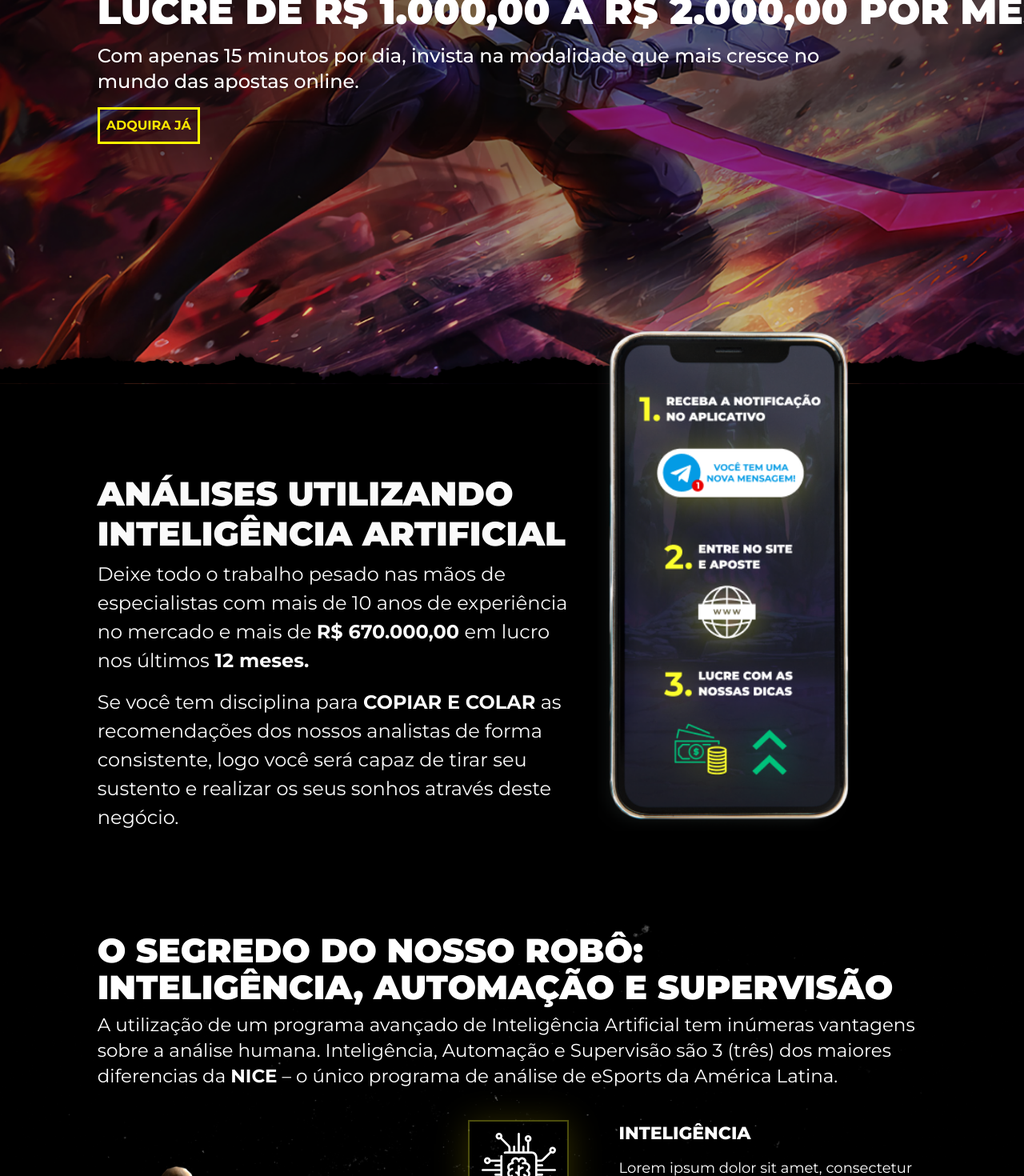
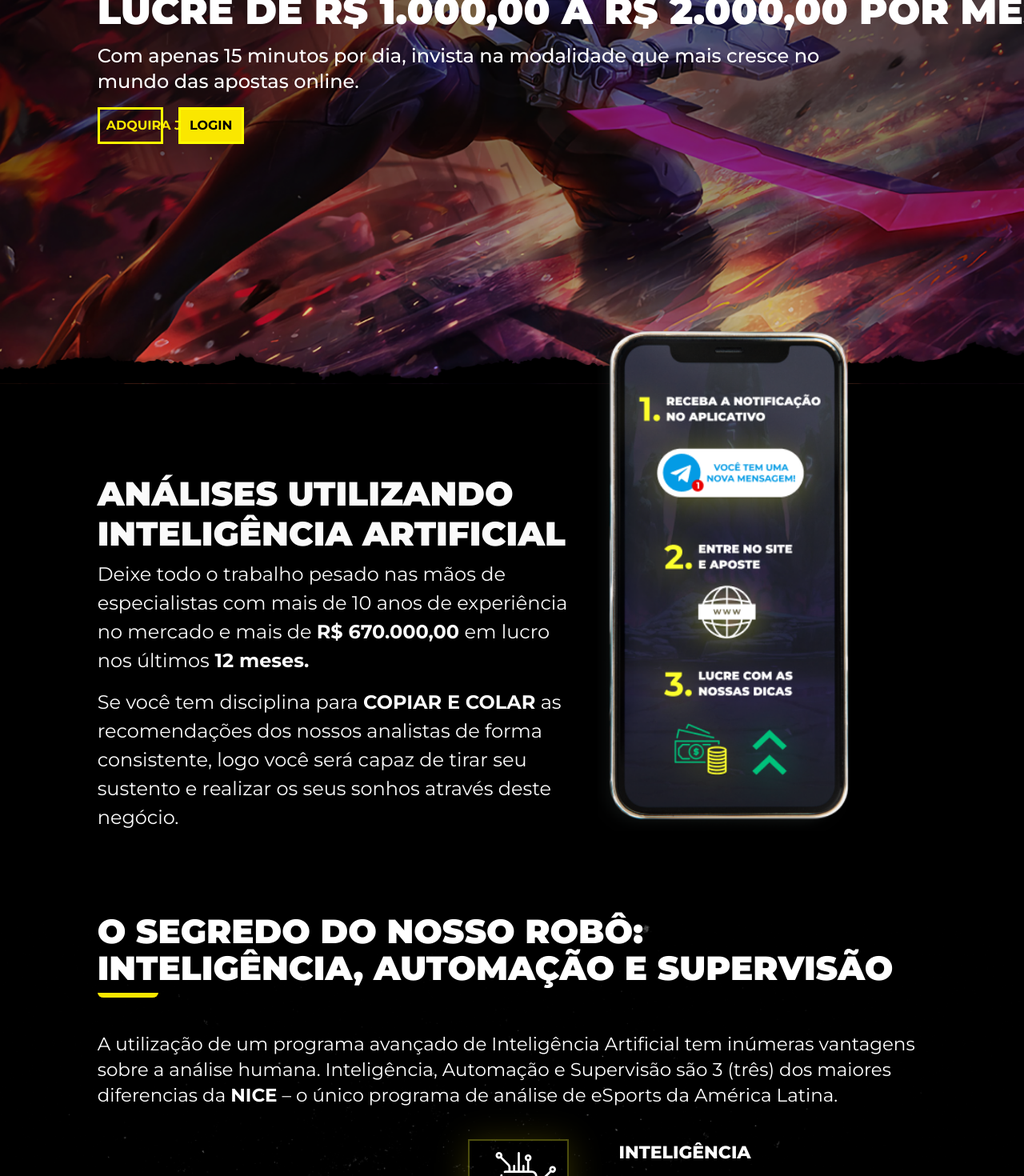
Before and after one commit to SandroSena/projeto-betclub, a React (Create React App) app: page / in a window 1280 px wide. Shown: the part 320-1790 px from the top of the page at 80% size. Built offline with nearby package versions, Linux system fonts and the light colour scheme.

Commit message:
underlines

```diff
--- a/src/components/Approval.js
+++ b/src/components/Approval.js
@@ -78,13 +78,22 @@ const Results = () => {
       font-size: 0.8rem;
     }
   `;
+  const Underline = styled.span`
+    text-decoration: none;
+    border-bottom: 6px solid #fae700;
+    padding-bottom: 5px;
+    border-radius: 10%;
+    cursor: pointer;
+  `;
   return (
     <Container className='p-0 pt-5' fluid>
-      <div id='approval'/>
+      <div id='approval' />
 
       <Background>
         <Col md={{ offset: 4, span: 4 }} className='pt-5'>
-          <CTASuperTitle>QUEM JÁ FAZ PARTE DO CLUBE APROVA</CTASuperTitle>
+          <CTASuperTitle>
+            QUEM JÁ FAZ PARTE DO CLU<Underline>BE </Underline>APROVA
+          </CTASuperTitle>
         </Col>
         <Row className='d-flex pt-5 justify-content-center w-100'>
           <Carousel
--- a/src/components/Bonus.js
+++ b/src/components/Bonus.js
@@ -156,6 +156,14 @@ const Bonus = () => {
     align-items: flex-start;
     flex-wrap: wrap;
   `;
+
+  const Underline = styled.span`
+    text-decoration: none;
+    border-bottom: 6px solid #fae700;
+    padding-bottom: 5px;
+    border-radius: 10%;
+    cursor: pointer;
+  `;
   return (
     <Container className='p-0' fluid>
       <Background>
@@ -163,7 +171,7 @@ const Bonus = () => {
           <Col md={{ offset: 1, span: 10 }}>
             <CTASuperTitle>
               IDEAL PARA QUEM ESTÁ COMEÇANDO
-              <br /> E NÃO QUER FICAR PARA TRÁS
+              <br /> <Underline>E N</Underline>ÃO QUER FICAR PARA TRÁS
             </CTASuperTitle>
           </Col>
           <Col className='h-75' xs={12} md={{ span: 5, offset: 1 }}>
@@ -200,7 +208,9 @@ const Bonus = () => {
           </Col>
           <Col xs={12} md={{ span: 5 }}>
             <BonusContainer>
-              <CTATitle className='pb-5'>BÔNUS: CURSO INTRODUTÓRIO</CTATitle>
+              <CTATitle className='pb-5'>
+                <Underline>BÔNUS</Underline>: CURSO INTRODUTÓRIO
+              </CTATitle>
               <CTAText>
                 40 rápidos minutos que vão te permitir entender os conceitos
                 chaves do negócio, além de pontos importantes para garantir seu
--- a/src/components/CallToAction.js
+++ b/src/components/CallToAction.js
@@ -80,6 +80,27 @@ const CallToAction = () => {
     padding: 0.5rem;
     font-weight: bold;
     cursor: pointer;
+    width: 45%;
+    text-align: center;
+    white-space: nowrap;
+
+    @media (max-width: 767px) {
+      margin-left: auto;
+      margin-right: auto;
+    }
+  `;
+
+  const LoginButton = styled.a`
+    background-color: rgb(250, 231, 0);
+    color: rgba(1, 1, 1, 1) !important;
+    border: 3px solid yellow;
+    text-transform: uppercase;
+    padding: 0.5rem;
+    font-weight: bold;
+    cursor: pointer;
+    width: 45%;
+    text-align: center;
+    white-space: nowrap;
 
     @media (max-width: 767px) {
       margin-left: auto;
@@ -121,11 +142,12 @@ const CallToAction = () => {
             </CTAText>
           </Col>
           <Col
-            className='d-flex justify-xs-content-center'
-            md={{ span: 3, offset: 1 }}
+            className='d-flex justify-content-between justify-xs-content-center'
+            md={{ span: 2, offset: 1 }}
             xs={12}
           >
             <Button href='#info-container'>Adquira Já</Button>
+            <LoginButton href='#info-container'>Login</LoginButton>
           </Col>
         </Container>
       </Background>
--- a/src/components/EsportsFuture.js
+++ b/src/components/EsportsFuture.js
@@ -79,7 +79,13 @@ const EsportsFuture = () => {
       display: none;
     }
   `;
-
+  const Underline = styled.span`
+    text-decoration: none;
+    border-bottom: 6px solid #fae700;
+    padding-bottom: 5px;
+    border-radius: 10%;
+    cursor: pointer;
+  `;
   return (
     <Background>
       <Container className='p-0' fluid>
@@ -87,7 +93,7 @@ const EsportsFuture = () => {
           <Col md={{ span: 5, offset: 2 }} xs={{ span: 10, offset: 1 }}>
             <div className='mb-5 mt-5'>
               <EsportsFutureTitle>
-                E-SPORTS: O FUTURO DAS APOSTAS ONLINE
+                E-SPORTS: O FUTURO DAS APOS<Underline>TAS</Underline> ONLINE
               </EsportsFutureTitle>
               <EsportsFutureText>
                 Com mais de 90% dos campeonatos de Futebol cancelados, surgiu
--- a/src/components/FAQ.js
+++ b/src/components/FAQ.js
@@ -94,6 +94,13 @@ const FAQ = () => {
     line-height: 20px;
 
     color: #ffffff;
+  `;
+  const Underline = styled.span`
+    text-decoration: none;
+    border-bottom: 6px solid #fae700;
+    padding-bottom: 5px;
+    border-radius: 10%;
+    cursor: pointer;
   `;
 
   const questionsData = [
@@ -233,7 +240,9 @@ const FAQ = () => {
 
       <Background>
         <Col md={{ offset: 1, span: 11 }} className='pt-5'>
-          <CTASuperTitle className='pb-5'>Perguntas Frequentes</CTASuperTitle>
+          <CTASuperTitle className='pb-5'>
+            <Underline>Per</Underline>guntas Frequentes
+          </CTASuperTitle>
           <QuestionsContainer className='pt-3'>
             {questionsData.map(question => {
               return (
--- a/src/components/Founder.js
+++ b/src/components/Founder.js
@@ -103,6 +103,13 @@ const Founder = () => {
     display: flex;
     flex-flow: row wrap;
   `;
+  const Underline = styled.span`
+    text-decoration: none;
+    border-bottom: 6px solid #fae700;
+    padding-bottom: 5px;
+    border-radius: 10%;
+    cursor: pointer;
+  `;
 
   return (
     <Container className='p-0 pt-5' fluid>
@@ -131,7 +138,7 @@ const Founder = () => {
           <RowContainer>
             <FounderTitle className='pb-5'>
               Conheça o idealizador <br />
-              do betclub
+              <Underline>do </Underline>betclub
             </FounderTitle>
             <FounderText>
               Juliano Fontes é o maior especialista em Apostas Esportivas do
--- a/src/components/RegisterTodayOnClub.js
+++ b/src/components/RegisterTodayOnClub.js
@@ -132,6 +132,13 @@ const RegisterTodayOnClub = () => {
     }
   `;
 
+  const Underline = styled.span`
+    text-decoration: none;
+    border-bottom: 6px solid #fae700;
+    padding-bottom: 5px;
+    border-radius: 10%;
+    cursor: pointer;
+  `;
   return (
     <Background>
       <Container className='p-0' fluid>
@@ -141,7 +148,8 @@ const RegisterTodayOnClub = () => {
           className='pt-5'
         >
           <RegisterTodayTitle>
-            INSCREVA-SE HOJE NO CLUB E GANHE BÔNUS EXCLUSIVOS
+            INSCREVA-SE HOJE NO CLUB E <Underline>GAN</Underline>HE BÔNUS
+            EXCLUSIVOS
           </RegisterTodayTitle>
         </Col>
         <Col
--- a/src/components/Results.js
+++ b/src/components/Results.js
@@ -47,13 +47,19 @@ const Results = () => {
   const ImgWrapper = styled.div`
     object-fit: scale-down;
   `;
-
+  const Underline = styled.span`
+    text-decoration: none;
+    border-bottom: 6px solid #fae700;
+    padding-bottom: 5px;
+    border-radius: 10%;
+    cursor: pointer;
+  `;
   return (
     <Container className='p-0 pt-5' fluid>
       <Background>
         <Col md={{ offset: 3, span: 6 }}>
           <CTASuperTitle className='pt-5'>
-            RESULTADOS DO CLUB NO MERCADO DE APOSTAS{' '}
+            RESULTADOS DO CLUB NO MERCADO<Underline> DE</Underline> APOSTAS{' '}
           </CTASuperTitle>
         </Col>
         <Row className='d-flex pt-5 justify-content-center w-100'>
--- a/src/components/RobotSecret.js
+++ b/src/components/RobotSecret.js
@@ -173,13 +173,21 @@ const RobotSecret = () => {
     }
   `;
 
+  const Underline = styled.span`
+    text-decoration: none;
+    border-bottom: 6px solid #fae700;
+    padding-bottom: 5px;
+    border-radius: 10%;
+    cursor: pointer;
+  `;
+
   return (
     <Background>
       <Container className='p-0 pb-5' fluid>
-        <Col md={{ span: 10, offset: 1 }} xs={11}>
+        <Col className='pb-5' md={{ span: 10, offset: 1 }} xs={11}>
           <CTATitle>
             O SEGREDO DO NOSSO ROBÔ:
-            <br /> INTELIGÊNCIA, AUTOMAÇÃO E SUPERVISÃO
+            <br /> <Underline>INT</Underline>ELIGÊNCIA, AUTOMAÇÃO E SUPERVISÃO
           </CTATitle>
         </Col>
         <Col md={{ span: 10, offset: 1 }} xs={11}>
--- a/src/components/SevenDaysFree.js
+++ b/src/components/SevenDaysFree.js
@@ -73,6 +73,13 @@ const SevenDaysFree = () => {
       display: none;
     }
   `;
+  const Underline = styled.span`
+    text-decoration: none;
+    border-bottom: 6px solid #fae700;
+    padding-bottom: 5px;
+    border-radius: 10%;
+    cursor: pointer;
+  `;
 
   return (
     <Background>
@@ -85,7 +92,7 @@ const SevenDaysFree = () => {
           >
             <SevenDaysTitle>
               TESTE SEM COMPROMISSO
-              <br /> POR 7 DIAS
+              <br /> <Underline>POR</Underline> 7 DIAS
             </SevenDaysTitle>
           </Col>
           <Col
--- a/src/components/WhyWeTrust.js
+++ b/src/components/WhyWeTrust.js
@@ -150,6 +150,7 @@ const WhyWeTrust = () => {
     justify-content: center;
     align-self: center;
     padding: 2rem;
+    width: 25%;
     @media (max-width: 767px) {
       width: auto;
     }
@@ -221,6 +222,13 @@ const WhyWeTrust = () => {
       white-space: pre-wrap;
     }
   `;
+  const Underline = styled.span`
+    text-decoration: none;
+    border-bottom: 6px solid #fae700;
+    padding-bottom: 5px;
+    border-radius: 10%;
+    cursor: pointer;
+  `;
   return (
     <Container className='d-flex flex-column align-items-center' fluid>
       <Background>
@@ -228,7 +236,9 @@ const WhyWeTrust = () => {
           md={{ offset: 1, span: 5 }}
           className='h-75 p-1 d-flex flex-column align-items-center justify-content-between'
         >
-          <WhyWeTrustTitle>POR QUE CONFIAMOS NA NICE...</WhyWeTrustTitle>
+          <WhyWeTrustTitle>
+            POR QUE CONFIAMOS <Underline>NA</Underline> NICE...
+          </WhyWeTrustTitle>
           <ContainerTextImgs>
             <SvgImg src={perda} />
             <WhyWeTrustText>
```
